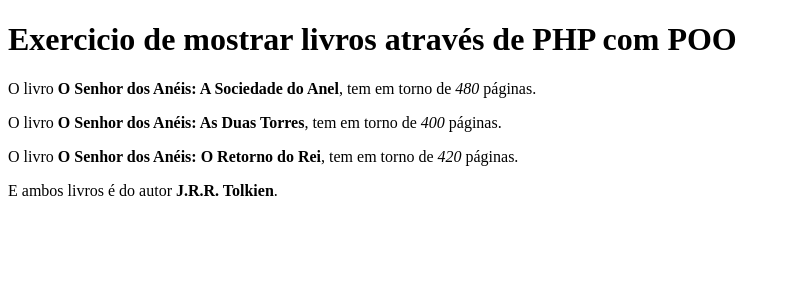
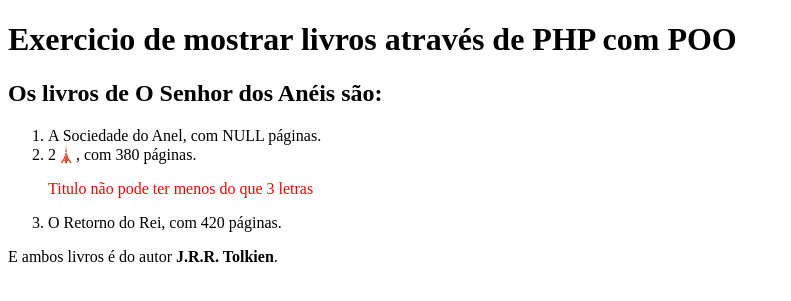
Before and after one commit to Emerson-FullStackSenacPenha/exemplos-poo, a PHP site: page /exercicios.php in a window 1280 px wide. Shown: the top 301 px of the page, without its empty margins (0-791 px from the left). Run offline with PHP 8.4, Linux system fonts and the light colour scheme.

Commit message:
exercicio de PHP com POO e Construtor

```diff
--- a/exercicios.php
+++ b/exercicios.php
@@ -1,21 +1,9 @@
 <?php
 require_once "src/Livro.php";
 
-$livroA = new Livro();
-$livroB = new Livro();
-$livroC = new Livro();
-
-$livroA->titulo = "O Senhor dos Anéis: A Sociedade do Anel";
-$livroA->autor = "J.R.R. Tolkien";
-$livroA->paginas = 480;
-
-$livroB->titulo = "O Senhor dos Anéis: As Duas Torres";
-$livroB->autor = "J.R.R. Tolkien";
-$livroB->paginas = 400;
-
-$livroC->titulo = "O Senhor dos Anéis: O Retorno do Rei";
-$livroC->autor = "J.R.R. Tolkien";
-$livroC->paginas = 420;
+$livroA = new Livro("A Sociedade do Anel", "J.R.R. Tolkien");
+$livroB = new Livro("2🗼", "J.R.R. Tolkien", 380);
+$livroC = new Livro("O Retorno do Rei", "J.R.R. Tolkien", 420);
 
 ?>
 
@@ -30,9 +18,16 @@ $livroC->paginas = 420;
 
 <h1>Exercicio de mostrar livros através de PHP com POO</h1>
 
-<?=$livroA->mostrarDados()?>
-<?=$livroB->mostrarDados()?>
-<?=$livroC->mostrarDados()?>
+<h2>Os livros de <b>O Senhor dos Anéis</b> são:</h2>
+
+<ol>
+
+    <li><?=$livroA->titulo?>, com <?=var_dump($livroA->paginas)?> páginas. <?=$livroA->verificarTitulo();?></li>
+
+    <li><?=$livroB->titulo?>, com <?=$livroB->paginas?> páginas. <?=$livroB->verificarTitulo();?></li>
+    <li><?=$livroC->titulo?>, com <?=$livroC->paginas?> páginas. <?=$livroC->verificarTitulo();?></li>
+
+</ol>
 
 <p>E ambos livros é do autor <b><?=$livroA->autor?></b>.</p>
 
--- a/src/Livro.php
+++ b/src/Livro.php
@@ -3,9 +3,38 @@ class Livro {
 
 public string $titulo;
 public string $autor;
-public int $paginas;
+public ?int $paginas;
 
-    public function mostrarDados():void {
+    public function __construct(
+
+        string $valorDoTitulo,
+        string $valorDoAutor,
+        ?string $valorDaPagina = null
+
+    ){
+
+        $this->titulo = $valorDoTitulo;
+        $this->autor = $valorDoAutor;
+        $this->paginas = $valorDaPagina;
+
+    }
+
+
+
+    public function verificarTitulo(): void {
+
+        if (mb_strlen($this->titulo) < 3 ) {
+            echo '<p style="color: red;"> Titulo não pode ter menos do que 3 letras </p>';
+        }
+
+    }
+
+};
+
+?>
+
+
+<!-- public function mostrarDados():void {
 
         echo "  <div>
 
@@ -13,8 +42,4 @@ public int $paginas;
 
                 </div>";
 
-    }
-
-};
-
-?>
+    } -->
```
